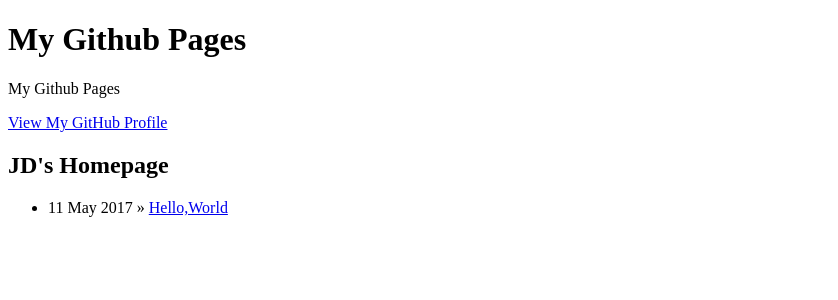
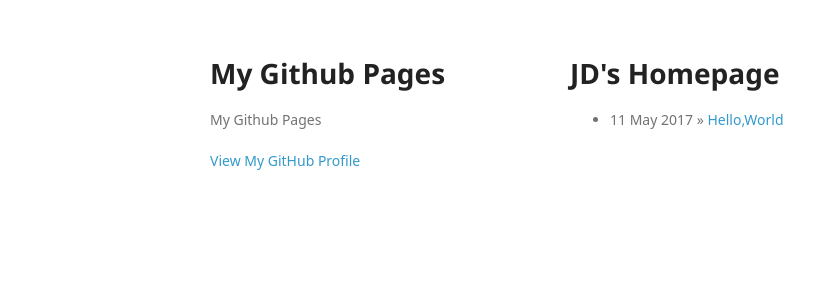
Before and after one commit to W-JD/W-JD.github.io, a Jekyll site: the page built from blog/index.html, in a window 1280 px wide. Shown: the top 300 px of the page, without its empty margins (0-838 px from the left). Built offline with Jekyll 4.4.1, drawn with Linux system fonts in a browser that asks for light colours; some web fonts are replaced.

Commit message:
add {{ site.github.url }}

```diff
--- a/_layouts/default.html
+++ b/_layouts/default.html
@@ -5,8 +5,8 @@
     <meta http-equiv="X-UA-Compatible" content="chrome=1">
     <title>{{ page.title }}</title>
 
-    <link rel="stylesheet" href="stylesheets/styles.css">
-    <link rel="stylesheet" href="stylesheets/github-light.css">
+    <link rel="stylesheet" href="{{ site.github.url }}/stylesheets/styles.css">
+    <link rel="stylesheet" href="{{ site.github.url }}/stylesheets/github-light.css">
     <meta name="viewport" content="width=device-width">
     <!--[if lt IE 9]>
     <script src="//html5shiv.googlecode.com/svn/trunk/html5.js"></script>
@@ -17,12 +17,12 @@
       <header>
         <h1>My Github Pages</h1>
         <p>My Github Pages</p>
-        <p class="view"><a href="https://github.com/W-JD">View My GitHub Profile</a></p>
+        <p class="view"><a href="{{ site.github.url }}/W-JD">View My GitHub Profile</a></p>
       </header>
       <section>
         {{ content }}
       </section>
     </div>
-    <script src="javascripts/scale.fix.js"></script>
+    <script src="{{ site.github.url }}/javascripts/scale.fix.js"></script>
   </body>
 </html>
```
